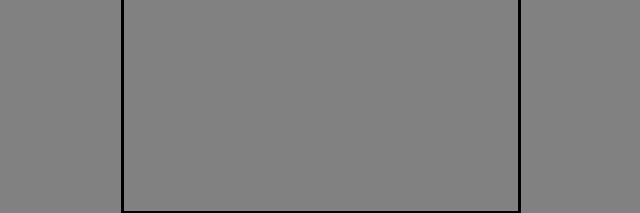
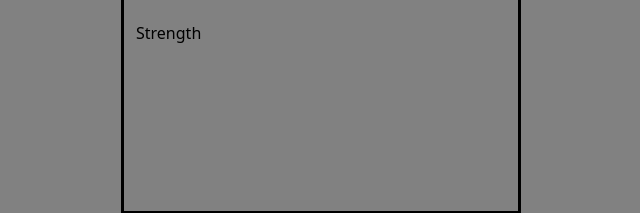
Before and after one commit to aryan13071/development, a plain HTML site: page index.html in a window 1280 px wide. Shown: the part 374-587 px from the top of the page, 319-959 px from the left. Drawn offline with nearby package versions, Linux system fonts and the light colour scheme.

Commit message:
javascript and other functionalites are added

```diff
--- a/index.html
+++ b/index.html
@@ -24,7 +24,7 @@
 
             <div class="flex gap-60">
                 <h1>Password Length </h1>
-                <h1>?</h1>
+                <h1>? </h1>
             </div>
 
             <div class="inputs flex flex-col space-y-2">
@@ -50,6 +50,8 @@
                 </div>
 
             </div>
+            <br>
+            <div>Strength </div>
 
             <div></div>
 
```
Also changed, not shown: app.js (added).
